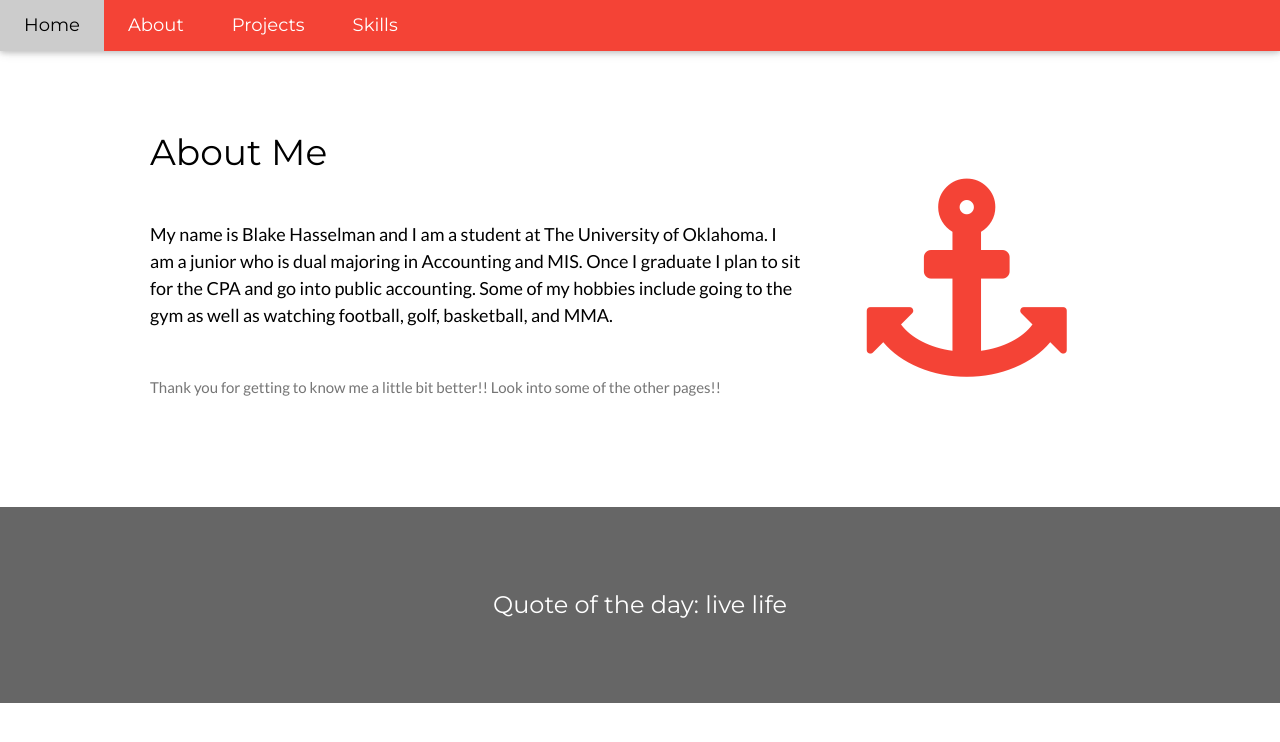
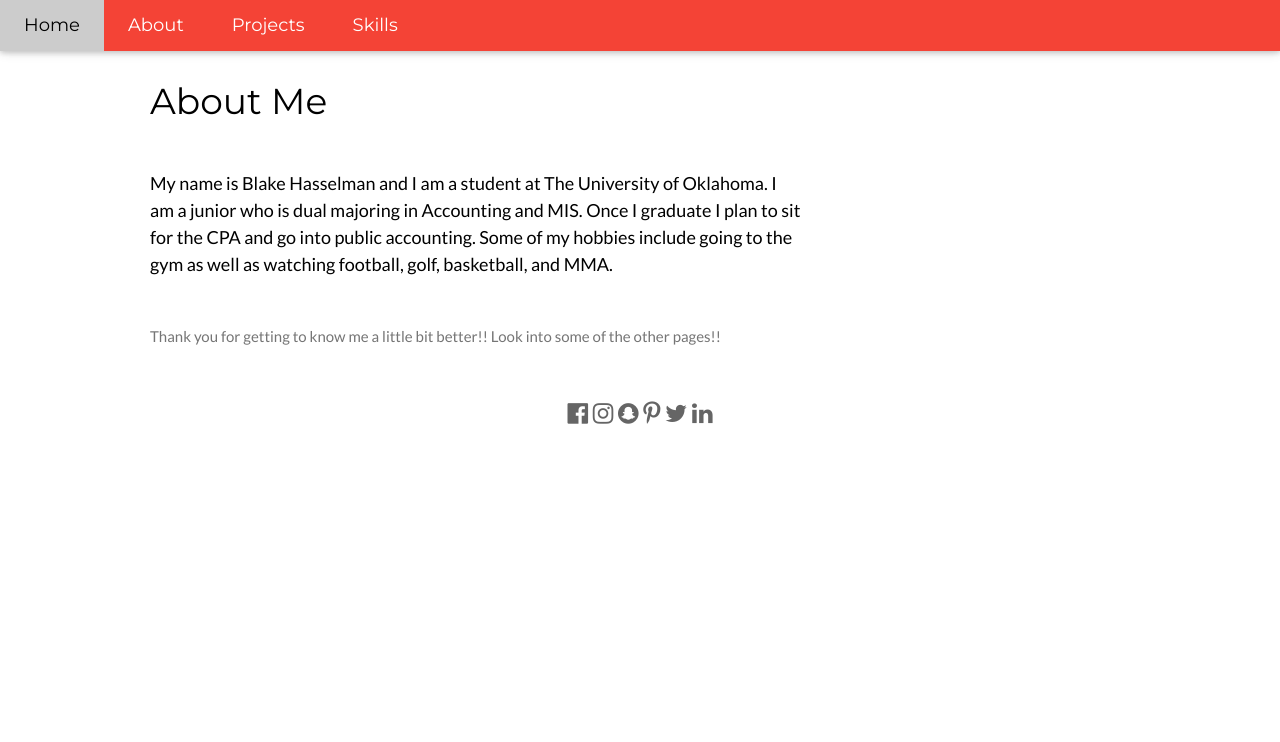
Before and after one commit to BlakeHasselman/BlakeHasselman.github.io, a plain HTML site: page about.html in a window 1280 px wide. Drawn offline with nearby package versions, Linux system fonts and the light colour scheme.

Commit message:
Update about.html

```diff
--- a/about.html
+++ b/about.html
@@ -25,6 +25,7 @@ body,h1,h2,h3,h4,h5,h6 {font-family: "Lato", sans-serif}
     <a href="projects.html" class="w3-bar-item w3-button w3-hide-small w3-padding-large w3-hover-white">Projects</a>
     <a href="skills.html" class="w3-bar-item w3-button w3-hide-small w3-padding-large w3-hover-white">Skills</a>
   </div>
+</div>
 
 
 <!-- First Grid -->
@@ -36,17 +37,6 @@ body,h1,h2,h3,h4,h5,h6 {font-family: "Lato", sans-serif}
 
       <p class="w3-text-grey">Thank you for getting to know me a little bit better!! Look into some of the other pages!!</p>
     </div>
-
-    <div class="w3-third w3-center">
-      <i class="fa fa-anchor w3-padding-64 w3-text-red"></i>
-    </div>
-  </div>
-</div>
-
-
-<div class="w3-container w3-black w3-center w3-opacity w3-padding-64">
-    <h1 class="w3-margin w3-xlarge">Quote of the day: live life</h1>
-</div>
 
 <!-- Footer -->
 <footer class="w3-container w3-padding-64 w3-center w3-opacity">
```
